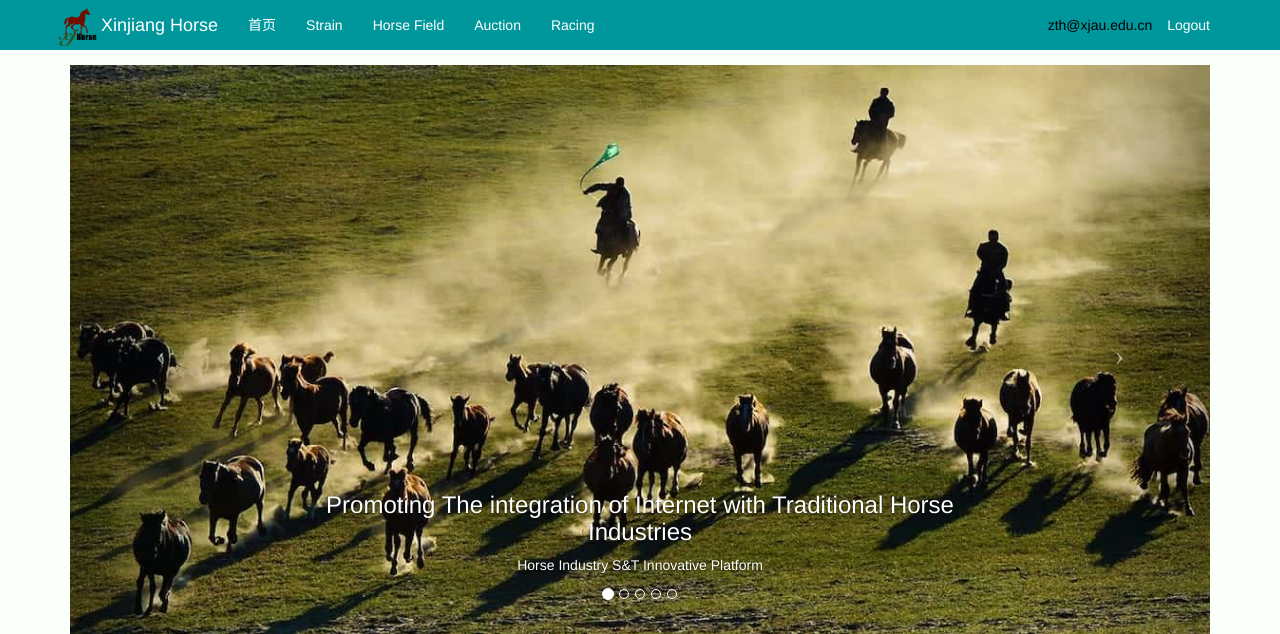
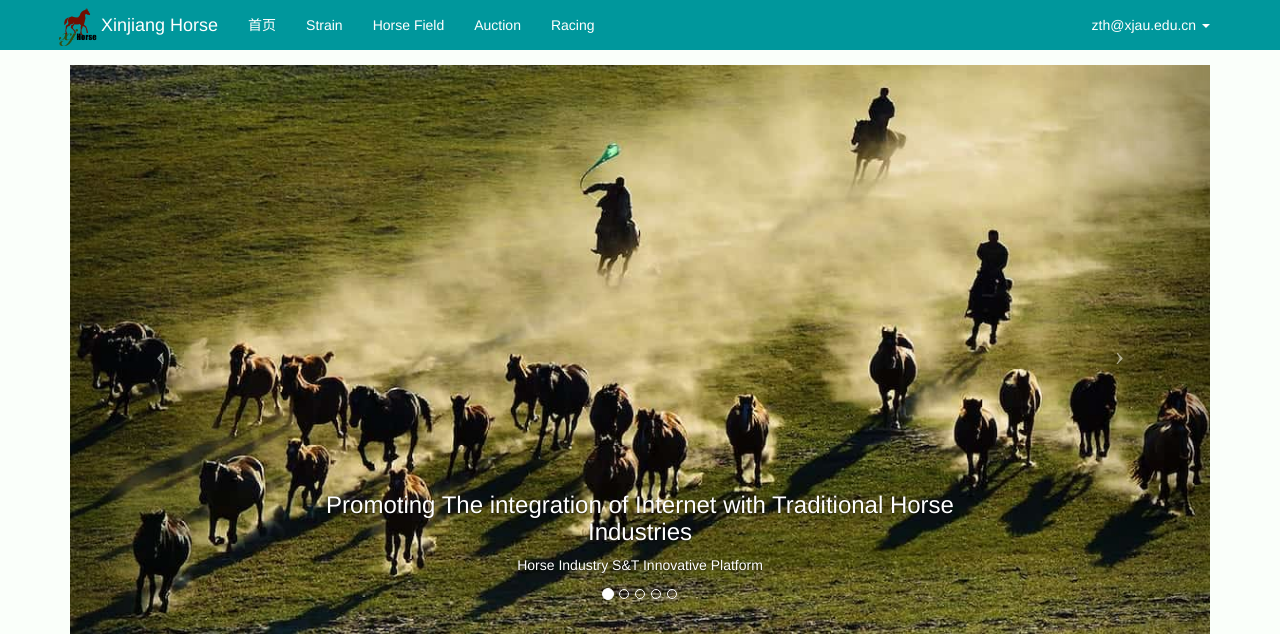
Before and after one commit to ztaihong/xjhorse, a Django app: page / in a window 1280 px wide. Shown: the top 634 px of the page. Run offline with Django 3.2, Linux system fonts and the light colour scheme; a user stored in the database is signed in; parts of the project's set-up code (start-up, migrations or seed data) failed here and were passed over; some libraries are stand-ins or nearby versions.

Commit message:
添加登录后账户管理下拉列表

```diff
--- a/homePage/templates/homePage/xjhorse_nav.html
+++ b/homePage/templates/homePage/xjhorse_nav.html
@@ -43,8 +43,16 @@
                             class="sr-only">(current)</span></a></li>
                     <li id="li_login"><a id="logoin" href="{% url 'account_login' %}">{% trans "Sign In" %}</a></li>
                 {% else %}
-                    <li><p>{{ user.email }}</p></li>
-                    <li id="li_logout"><a id="logout" href="{% url 'account_logout' %}">{% trans "Logout" %}</a></li>
+                    <li class="dropdown">
+                        <a href="#" class="dropdown-toggle" data-toggle="dropdown" role="button" aria-haspopup="true"
+                           aria-expanded="false">{{ user.email }} <span class="caret"></span></a>
+                        <ul class="dropdown-menu">
+                            <li><a href="{% url 'socialaccount_connections' %}">{% trans "Account binding" %}</a></li>
+                            <li><a href="#">{% trans "Profile" %}</a></li>
+                            <li role="separator" class="divider"></li>
+                            <li><a href="{% url 'account_logout' %}">{% trans "Logout" %}</a></li>
+                        </ul>
+                    </li>
                 {% endif %}
             </ul>
         </div><!-- 折叠内容结束 -->
```
